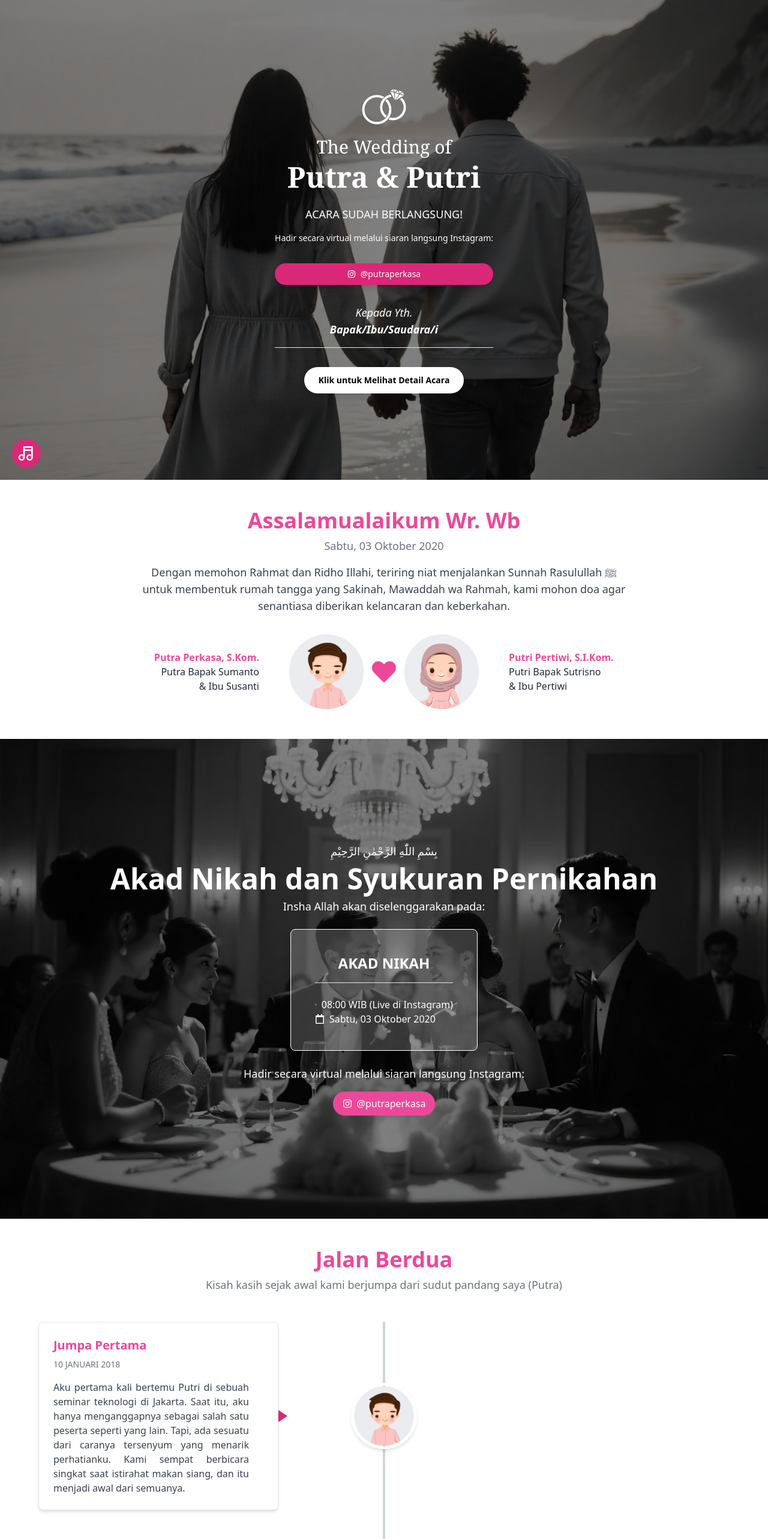
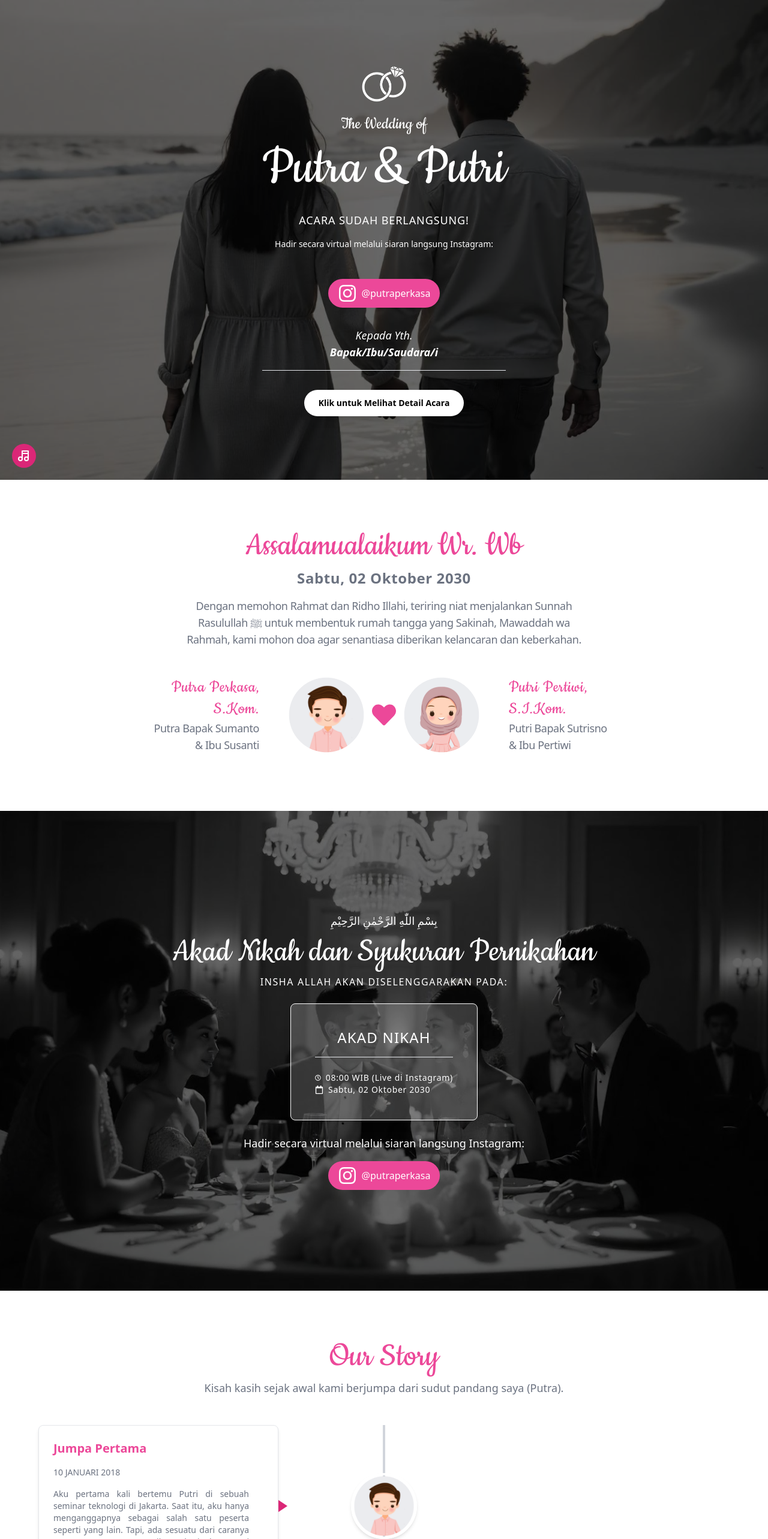
Before and after one commit to maldikurniawan/wedding, a React (Vite) app: page / in a window 1280 px wide. Shown: the top 2566 px of the page at 60% size. Built offline with nearby package versions, Linux system fonts and the light colour scheme.

Commit message:
fix responsive

```diff
--- a/index.html
+++ b/index.html
@@ -3,6 +3,7 @@
   <head>
     <meta charset="UTF-8" />
     <link rel="icon" type="image/svg+xml" href="/sakura.png" />
+    <link href="https://fonts.googleapis.com/css2?family=Cookie&display=swap" rel="stylesheet">
     <meta name="viewport" content="width=device-width, initial-scale=1.0" />
     <title>Wedding Template</title>
   </head>
--- a/src/App.jsx
+++ b/src/App.jsx
@@ -88,9 +88,9 @@ export default function App() {
           cursor: 'pointer'
         }}>
         {!isPlayingMusic ?
-          <TbMusicOff className='w-12 h-12 p-2 bg-pink-600 rounded-full' />
+          <TbMusicOff className='w-10 h-10 p-2 bg-pink-600 rounded-full' />
           :
-          <TbMusic className='w-12 h-12 p-2 bg-pink-600 rounded-full' />
+          <TbMusic className='w-10 h-10 p-2 bg-pink-600 rounded-full' />
         }
       </button>
     </div>
--- a/src/index.css
+++ b/src/index.css
@@ -1,3 +1,9 @@
 @tailwind base;
 @tailwind components;
 @tailwind utilities;
+
+.cookie-regular {
+    font-family: "Cookie", cursive;
+    font-weight: 400;
+    font-style: normal;
+  }
--- a/src/pages/Footer.jsx
+++ b/src/pages/Footer.jsx
@@ -6,17 +6,17 @@ const Footer = () => {
   const currentYear = new Date().getFullYear();
 
   const footerMenu = [
-    { head: "MENU", title: "Beranda", link: "Hero" },
-    { head: "MENU", title: "Pembuka", link: "About" },
-    { head: "MENU", title: "Akad Nikah", link: "Service" },
-    { head: "MENU", title: "Kisah Kasih", link: "Pricing" },
-    { head: "MENU", title: "Gallery", link: "FAQ" },
-    { head: "MENU", title: "Lokasi", link: "Contact" },
+    { head: "MENU", title: "Beranda", link: "Beranda" },
+    { head: "MENU", title: "Pembuka", link: "Opening" },
+    { head: "MENU", title: "Akad Nikah", link: "Akad" },
+    { head: "MENU", title: "Kisah Kasih", link: "Kisah" },
+    { head: "MENU", title: "Gallery", link: "Gallery" },
+    { head: "MENU", title: "Lokasi", link: "Lokasi" },
   ];
 
   const alamatFooter = {
     company: "Putra & Putri Wedding",
-    address: "Jl. Kelengkeng 10, Way Huwi, Kec. Jati Agung, Kabupaten Lampung Selatan, Lampung 35365",
+    address: "GSG Universitas Lampung, Kec. Rajabasa, Kota Bandar Lampung",
     song: "Anandito Anisa - Pernikahan Impian",
   };
 
--- a/src/pages/Location.jsx
+++ b/src/pages/Location.jsx
@@ -2,16 +2,16 @@ import React from "react";
 
 const Location = () => {
   return (
-    <div className="h-fit py-20 px-4 bg-white">
+    <div id="Lokasi" className="h-fit py-20 px-4 bg-white">
       {/* Title Section */}
       <div className="text-center mb-8">
-        <h2 className="relative z-10 font-bold text-2xl sm:text-3xl md:text-4xl text-pink-600">
+        <h2 className="text-3xl md:text-6xl text-pink-500 font-cookie">
           Lokasi Acara
         </h2>
       </div>
 
       {/* Map Section */}
-      <div className="relative w-full h-[300px] sm:h-[400px] md:h-[500px] px-20 rounded-lg overflow-hidden">
+      <div className="relative w-full h-[300px] sm:h-[400px] md:h-[500px] sm:px-20 rounded-lg overflow-hidden">
         <iframe
           src="https://www.google.com/maps/embed?pb=!1m18!1m12!1m3!1d3972.35815106341!2d105.23523151874544!3d-5.362209795125176!2m3!1f0!2f0!3f0!3m2!1i1024!2i768!4f13.1!3m3!1m2!1s0x2e40c54bd49cd90f%3A0xfabcc0fa2c9295de!2sGSG%20Universitas%20Lampung!5e0!3m2!1sid!2sid!4v1732854091132!5m2!1sid!2sid"
           width="100%"
--- a/src/pages/Opening.jsx
+++ b/src/pages/Opening.jsx
@@ -5,31 +5,31 @@ const Opening = () => {
   return (
     <div
       id="Opening"
-      className="h-fit py-12 mx-4 sm:mx-12 md:mx-24 lg:mx-40 xl:mx-[200px] flex flex-col items-center justify-center text-center bg-white p-4"
+      className="h-fit py-20 mx-4 sm:mx-12 md:mx-24 lg:mx-40 xl:mx-[200px] flex flex-col items-center justify-center text-center bg-white p-4"
     >
       {/* Title */}
-      <h1 className="text-2xl sm:text-3xl md:text-4xl font-semibold text-pink-500">
+      <h1 className="text-4xl md:text-6xl text-pink-500 font-cookie">
         Assalamualaikum Wr. Wb
       </h1>
 
       {/* Date */}
-      <p className="text-sm sm:text-base md:text-lg text-gray-500 mt-2">
-        Sabtu, 03 Oktober 2020
+      <p className="text-sm sm:text-base font-bold tracking-wide md:text-2xl text-gray-500 mt-2">
+        Sabtu, 02 Oktober 2030
       </p>
 
       {/* Message */}
-      <p className="text-sm sm:text-md md:text-lg text-gray-700 mt-4 px-4">
+      <p className="text-sm sm:text-md md:text-lg text-gray-500 tracking-tight mt-4 md:px-20">
         Dengan memohon Rahmat dan Ridho Illahi, teriring niat menjalankan Sunnah Rasulullah ﷺ untuk membentuk rumah tangga yang Sakinah, Mawaddah wa Rahmah, kami mohon doa agar senantiasa diberikan kelancaran dan keberkahan.
       </p>
 
       {/* Couple's Information */}
-      <div className="mt-8 flex flex-col md:flex-row justify-center items-center space-y-8 md:space-y-0 md:space-x-8 w-full">
+      <div className="mt-8 flex flex-col md:flex-row justify-center items-center md:space-y-0 md:space-x-8 w-full">
         {/* Left text container */}
         <div className="md:flex hidden flex-col items-center md:items-end p-4 md:w-1/2">
-          <p className="text-pink-500 font-semibold text-center md:text-right">
+          <p className="text-pink-500 tracking-wide text-center text-3xl md:text-right font-cookie">
             Putra Perkasa, S.Kom.
           </p>
-          <p className="text-center md:text-right">
+          <p className="text-center md:text-right text-sm sm:text-md md:text-lg text-gray-500 tracking-tight">
             Putra Bapak Sumanto <br />& Ibu Susanti
           </p>
         </div>
@@ -42,16 +42,16 @@ const Opening = () => {
         />
 
         <div className="flex md:hidden flex-col items-center md:items-end p-4 md:w-1/2">
-          <p className="text-pink-500 font-semibold text-center md:text-right">
+          <p className="text-pink-500 tracking-wide text-center text-3xl md:text-right font-cookie">
             Putra Perkasa, S.Kom.
           </p>
-          <p className="text-center md:text-right">
+          <p className="text-center md:text-right text-sm sm:text-md md:text-lg text-gray-500 tracking-tight">
             Putra Bapak Sumanto <br />& Ibu Susanti
           </p>
         </div>
 
         {/* Heart icon */}
-        <div className="relative flex items-center justify-center">
+        <div className="relative flex mt-4 mb-10 sm:my-0 sm:mt-0 items-center justify-center">
           <FaHeart className="absolute text-pink-500 w-10 h-10 top-1/2 left-1/2 transform -translate-x-1/2 -translate-y-1/2" />
         </div>
 
@@ -64,10 +64,10 @@ const Opening = () => {
 
         {/* Right text container */}
         <div className="flex flex-col items-center md:items-start p-4 md:w-1/2">
-          <p className="text-pink-500 font-semibold text-center md:text-left">
+          <p className="text-pink-500 tracking-wide text-center text-3xl md:text-left font-cookie">
             Putri Pertiwi, S.I.Kom.
           </p>
-          <p className="text-center md:text-left">
+          <p className="text-center md:text-left text-sm sm:text-md md:text-lg text-gray-500 tracking-tight">
             Putri Bapak Sutrisno <br />& Ibu Pertiwi
           </p>
         </div>
--- a/src/pages/Story.jsx
+++ b/src/pages/Story.jsx
@@ -39,19 +39,21 @@ const Story = () => {
     },
     {
       title: "Pernikahan yang Bahagia",
-      date: "24 MEI 2022",
+      date: "2 OKTOBER 2020",
       description:
-        "Hari pernikahan kami adalah hari yang tidak akan pernah kulupakan. Saat aku melihatnya berjalan ke arahku dengan gaun putihnya, aku tahu aku telah membuat keputusan terbaik dalam hidupku. Pernikahan kami sederhana, tapi penuh makna. Aku bersyukur atas perjalanan panjang yang membawa kami ke hari itu, dan aku siap untuk menjalani kehidupan baru bersama Putri.",
+        "Hari pernikahan kami adalah hari yang tak akan pernah kulupakan. Saat aku melihatnya berjalan ke arahku dengan gaun putihnya, aku tahu aku telah membuat keputusan terbaik dalam hidupku. Pernikahan kami sederhana, tapi penuh makna. Aku siap menjalani hidup baru bersama Putri. Namun, semua berubah ketika aku terbangun dari koma setelah kecelakaan. Putri kini bersama orang lain. Kenyataan itu menghancurkan hatiku. Dia melanjutkan hidup tanpa aku, dan aku hanya bisa menatapnya dari jauh, mengenang masa lalu yang kini tinggal kenangan.",
       image: "assets/images/cewe.png",
     },
   ];
 
   return (
-    <div className="h-fit bg-white flex flex-col items-center py-12 px-4">
+    <div id="Kisah" className="h-fit bg-white flex flex-col items-center py-20 px-4">
       {/* Title */}
-      <h1 className="text-pink-500 text-4xl text-center font-semibold mb-2">Jalan Berdua</h1>
+      <h1 className="text-4xl md:text-6xl text-pink-500 font-cookie mb-2">
+        Our Story
+      </h1>
       <p className="text-gray-500 text-lg text-center mb-12">
-        Kisah kasih sejak awal kami berjumpa dari sudut pandang saya (Putra)
+        Kisah kasih sejak awal kami berjumpa dari sudut pandang saya (Putra).
       </p>
 
       {/* Timeline Container */}
@@ -73,8 +75,8 @@ const Story = () => {
                 }`}
             >
               <h2 className="text-xl font-semibold text-pink-500">{story.title}</h2>
-              <p className="text-gray-500 text-sm mt-2">{story.date}</p>
-              <p className="text-gray-700 mt-4 text-justify">{story.description}</p>
+              <p className="text-gray-500 text-sm my-4">{story.date}</p>
+              <p className="text-gray-500 text-sm text-justify">{story.description}</p>
 
               {/* Arrow */}
               <div
--- a/src/pages/Wedding.jsx
+++ b/src/pages/Wedding.jsx
@@ -3,7 +3,7 @@ import { FaInstagram, FaRegCalendar, FaRegClock } from "react-icons/fa";
 
 const Wedding = () => {
   return (
-    <div className="relative h-screen">
+    <div id="Akad" className="relative h-screen">
       {/* Background Image */}
       <div
         className="absolute inset-0 bg-cover bg-center"
@@ -11,7 +11,7 @@ const Wedding = () => {
       ></div>
 
       {/* Black Overlay with 50% Opacity */}
-      <div className="absolute inset-0 bg-black opacity-50"></div>
+      <div className="absolute inset-0 bg-black opacity-60"></div>
 
       {/* Content */}
       <div className="relative z-10 flex flex-col justify-center items-center text-center text-white h-full px-4">
@@ -21,29 +21,29 @@ const Wedding = () => {
         </p>
 
         {/* Title */}
-        <h1 className="text-3xl md:text-5xl font-bold mt-2">
+        <h1 className="text-4xl md:text-6xl mt-2 font-cookie">
           Akad Nikah dan Syukuran Pernikahan
         </h1>
 
         {/* Subtitle */}
-        <p className="text-md md:text-lg font-light mt-2">
+        <p className="text-md font-normal tracking-widest mt-2 uppercase">
           Insha Allah akan diselenggarakan pada:
         </p>
 
         {/* Event Box */}
         <div className="bg-white/20 border border-white rounded-lg shadow-lg p-10 mt-6 text-white w-11/12 md:w-1/4">
-          <h2 className="text-xl md:text-2xl font-semibold mb-4">AKAD NIKAH</h2>
+          <h2 className="text-xl md:text-2xl tracking-wider mb-4">AKAD NIKAH</h2>
           <hr />
 
           {/* Time and Date */}
-          <div className="items-start mt-6 max-[450px]:text-sm whitespace-nowrap">
+          <div className="items-start mt-6 text-xs sm:text-sm tracking-wider whitespace-nowrap">
             <div className="flex items-center space-x-2">
             <FaRegClock />
               <p>08:00 WIB (Live di Instagram)</p>
             </div>
             <div className="flex items-center space-x-2">
             <FaRegCalendar />
-              <p>Sabtu, 03 Oktober 2020</p>
+              <p>Sabtu, 02 Oktober 2030</p>
             </div>
           </div>
         </div>
@@ -58,7 +58,7 @@ const Wedding = () => {
           rel="noopener noreferrer"
           className="mt-4 bg-pink-500 hover:bg-pink-600 gap-2 text-white font-medium py-2 px-4 rounded-full inline-flex items-center"
         >
-          <FaInstagram />
+          <FaInstagram className="w-8 h-8" />
           @putraperkasa
         </a>
       </div>
--- a/src/pages/Welcome.jsx
+++ b/src/pages/Welcome.jsx
@@ -36,11 +36,12 @@ const Welcome = () => {
 
   return (
     <div
+      id="Beranda"
       className="h-screen inset-0 bg-cover bg-center flex justify-center items-center transition-opacity duration-500"
       style={{ backgroundImage: "url('/assets/images/couple.jpeg')" }}
     >
       {/* Black overlay with opacity */}
-      <div className="absolute inset-0 bg-black bg-opacity-50"></div>
+      <div className="absolute inset-0 bg-black bg-opacity-60"></div>
 
       {/* Content */}
       <div className="relative text-center text-white p-4">
@@ -48,15 +49,15 @@ const Welcome = () => {
         <div className="flex justify-center mb-4">
           <img src="assets/images/ring.png" className="w-20" alt="Wedding Ring" />
         </div>
-        <h2 className="font-serif text-2xl md:text-3xl mb-2">The Wedding of</h2>
+        <h2 className="text-2xl md:text-3xl mb-2 font-cookie">The Wedding of</h2>
 
         {/* Couple's Names */}
-        <h1 className="font-serif text-4xl md:text-5xl font-bold mb-6">
+        <h1 className="font-cookie text-6xl md:text-8xl mb-6">
           Putra &amp; Putri
         </h1>
 
         {/* Event Status */}
-        <p className="text-lg mb-4">ACARA SUDAH BERLANGSUNG!</p>
+        <p className="text-lg mb-4 tracking-wider font-medium">ACARA SUDAH BERLANGSUNG!</p>
         <p className="text-sm mb-8">
           Hadir secara virtual melalui siaran langsung Instagram:
         </p>
@@ -66,9 +67,9 @@ const Welcome = () => {
           href="#"
           target="_blank"
           rel="noopener noreferrer"
-          className="flex items-center justify-center gap-2 bg-pink-600 hover:bg-pink-700 px-4 py-2 rounded-full text-white text-sm shadow-lg transition-all duration-300"
+          className="mt-4 bg-pink-500 hover:bg-pink-600 gap-2 text-white font-medium py-2 px-4 rounded-full inline-flex items-center"
         >
-          <FaInstagram />
+          <FaInstagram className="w-8 h-8" />
           @putraperkasa
         </a>
 
--- a/tailwind.config.js
+++ b/tailwind.config.js
@@ -6,7 +6,11 @@ export default {
     "./src/**/*.{js,ts,jsx,tsx}",
   ],
   theme: {
-    extend: {},
+    extend: {
+      fontFamily: {
+        cookie: ['"Cookie"', 'cursive'], // Add the Cookie font here
+      },
+    },
   },
   plugins: [require("daisyui")],
   daisyui: {
```
Also changed, not shown: src/pages/Gallery.jsx (+4 -4 lines), src/pages/Thanks.jsx (+5 -7 lines).
